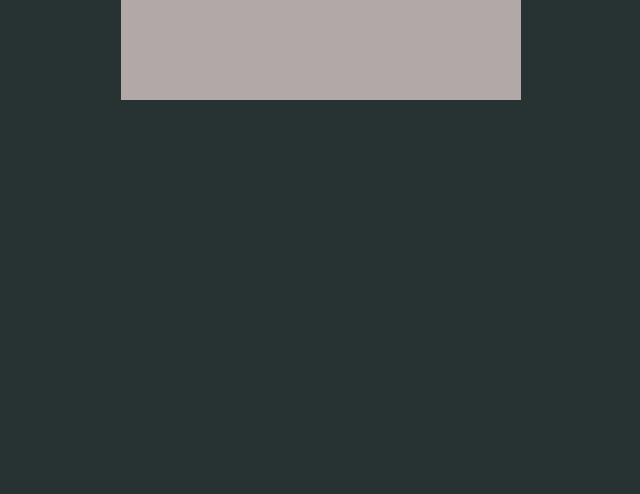
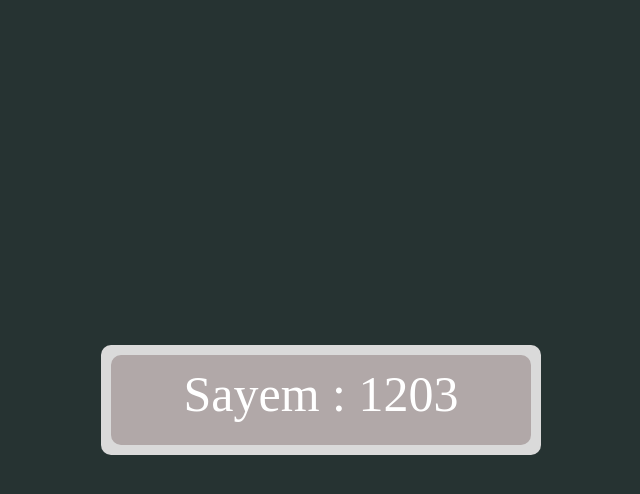
Before and after one commit to Asik-Ifthaker-Hamim/2048, a plain HTML site: page leaderBoard.html in a window 1280 px wide. Shown: the whole page, without its empty margins (319-959 px from the left). Drawn offline with Linux system fonts and the light colour scheme.

Commit message:
leaderBoard

```diff
--- a/lStyle.css
+++ b/lStyle.css
@@ -6,13 +6,23 @@ body {
   background-color: #263332;
 }
 #container {
-  height: 100svh;
-  width: 100svw;
+  min-height: 100vh;
+  width: 100vw;
   display: grid;
 }
-div div div {
+div div {
+  border-radius: 10px;
   margin: auto;
+  padding: 0px 10px 10px 10px;
+  background-color: #dadada;
+}
+.player {
   width: 400px;
-  height: 100px;
+  height: 70px;
+  margin-top: 10px;
   background-color: #b1a8a8;
+  text-align: center;
+  font-size: 50px;
+  color: white;
+  padding: 10px;
 }
--- a/leaderBoard.html
+++ b/leaderBoard.html
@@ -8,7 +8,9 @@
   </head>
   <body>
     <div id="container">
-        <div id="board"><div class="player"></div></div>
+      <div id="board">
+        <div class="player">Sayem : 1203</div>
+    </div>
     </div>
     <script src="lScript.js"></script>
   </body>
```
